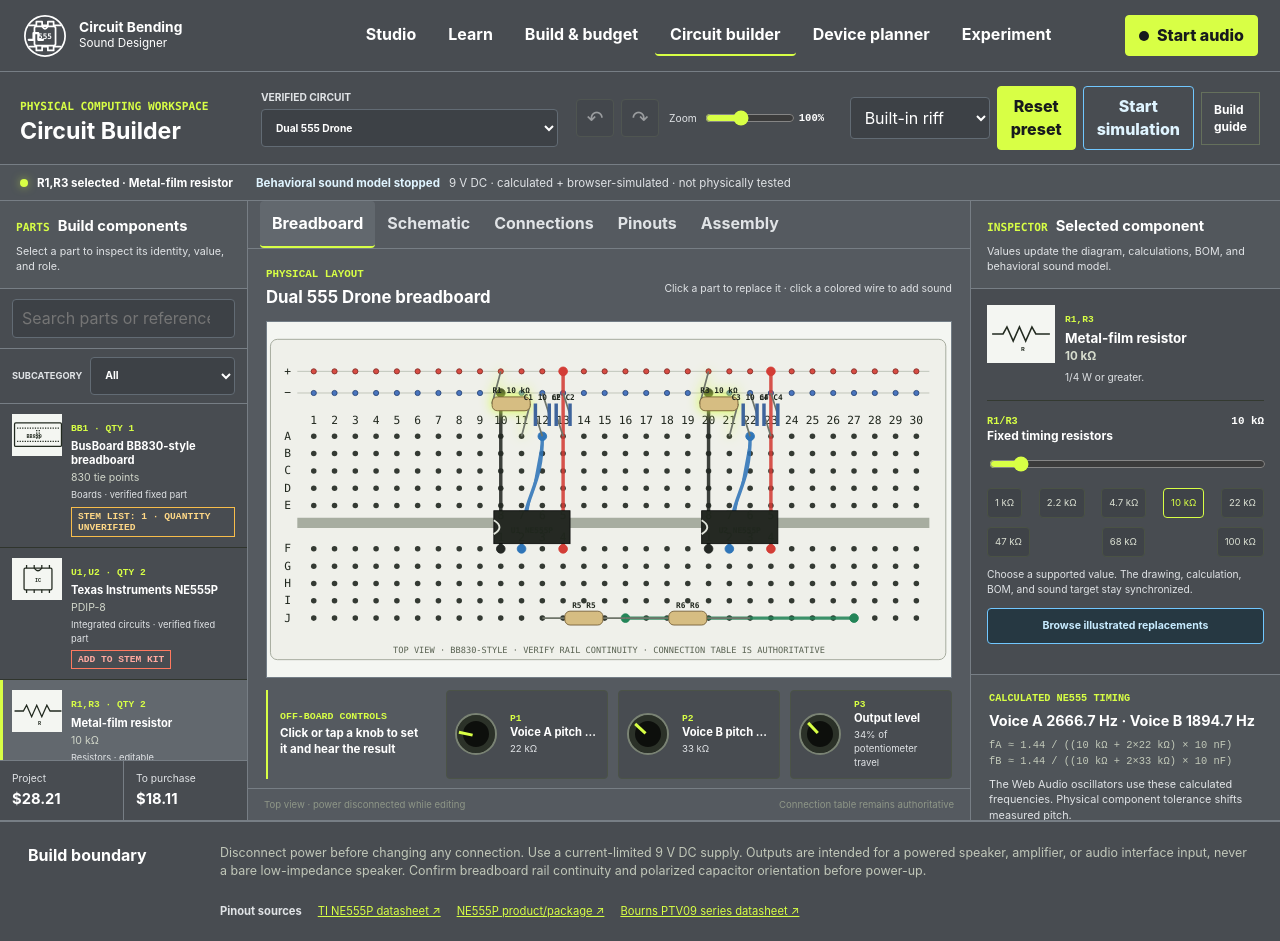
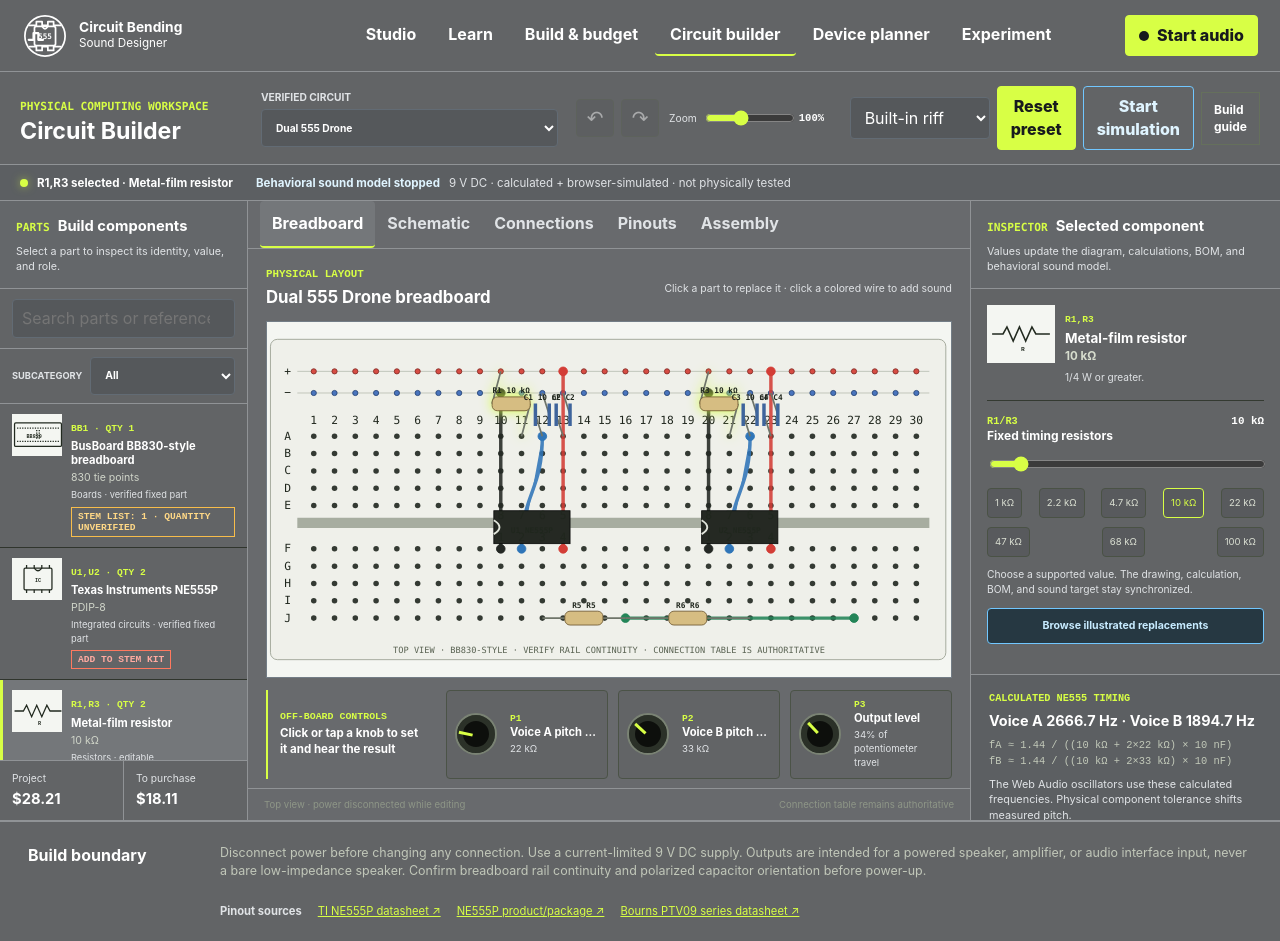
Before and after one commit to patricio-jijon/ircuit-bending-sound-designer, a website: page index.html in a window 1280 px wide. Drawn offline with Linux system fonts and the light colour scheme.

Commit message:
Use plain gray interface with white logo and text

```diff
--- a/styles.css
+++ b/styles.css
@@ -1,10 +1,10 @@
 :root {
   color-scheme: dark;
-  --bg: #5b5f64;
-  --surface: #484c51;
-  --surface-2: #555a60;
-  --surface-3: #646a70;
-  --line: #777e85;
+  --bg: #707274;
+  --surface: #626466;
+  --surface-2: #6b6d70;
+  --surface-3: #777a7d;
+  --line: #909396;
   --ink: #ffffff;
   --muted: #e0e3e6;
   --accent: #d8ff45;
@@ -54,7 +54,7 @@
   grid-template-columns: 270px 1fr auto;
   align-items: center;
   border-bottom: 1px solid var(--line);
-  background: rgba(72, 76, 81, .97);
+  background: rgba(98, 100, 102, .98);
   backdrop-filter: blur(16px);
   padding: 0 22px;
 }
@@ -90,7 +90,7 @@
   stroke-linejoin: round;
   stroke-width: 1.8;
 }
-.brand-mark svg rect { fill: #484c51; }
+.brand-mark svg rect { fill: #626466; }
 .brand-mark svg text {
   fill: currentColor;
   stroke: none;
@@ -906,7 +906,7 @@
 .construction-workspace,
 .build-mixer,
 .sound-chain-panel {
-  background: #555a60;
+  background: #686a6d;
 }
 
 .hardware-status,
@@ -914,7 +914,7 @@
 .hardware-calculation,
 .calculation-box,
 .check-item {
-  background: #4f5459;
+  background: #5c5f62;
 }
 
 .source-strip,
@@ -923,7 +923,7 @@
 .device-filters,
 .catalog-picker-tools,
 .catalog-picker-help {
-  background: #52575c;
+  background: #64676a;
 }
 
 .tab:hover,
@@ -936,14 +936,14 @@
 .physical-pot:focus-visible,
 .component-menu-options button:hover,
 .component-menu-options button:focus-visible {
-  background: #666c72;
+  background: #797c7f;
 }
 
 .part-item.is-selected,
 .component-menu-options button[aria-checked="true"],
 .device-card.is-added,
 .construction-tabs button.is-active {
-  background: #62686e;
+  background: #74777a;
 }
 
 .component-menu,
@@ -951,7 +951,7 @@
 .effect-module,
 .physical-pot,
 .sound-stage {
-  background: #484c51;
+  background: #626466;
 }
 
 .formula,
@@ -960,7 +960,7 @@
 .device-filters button,
 .selected-device button,
 .catalog-picker > header button {
-  background: #3f4348;
+  background: #585a5d;
 }
 
 select,
@@ -968,7 +968,7 @@
 textarea,
 .parts-search input {
   border-color: #626b74;
-  background: #3d4146;
+  background: #55585b;
   color: #fff;
 }
 
@@ -1004,6 +1004,17 @@
   color: #fff;
 }
 
+body h1,
+body h2,
+body h3,
+body h4,
+.app-header,
+.brand,
+.brand-mark,
+.tabs .tab {
+  color: #fff;
+}
+
 .technical-svg,
 .part-icon,
 .selected-part-icon,
@@ -1026,6 +1037,6 @@
 .browse-replacements { background: #263842; }
 
 @media (max-width: 760px) {
-  .app-header { background: rgba(72, 76, 81, .98); }
+  .app-header { background: rgba(98, 100, 102, .98); }
   .brand-mark { width: 42px; height: 42px; flex-basis: 42px; }
 }
```
